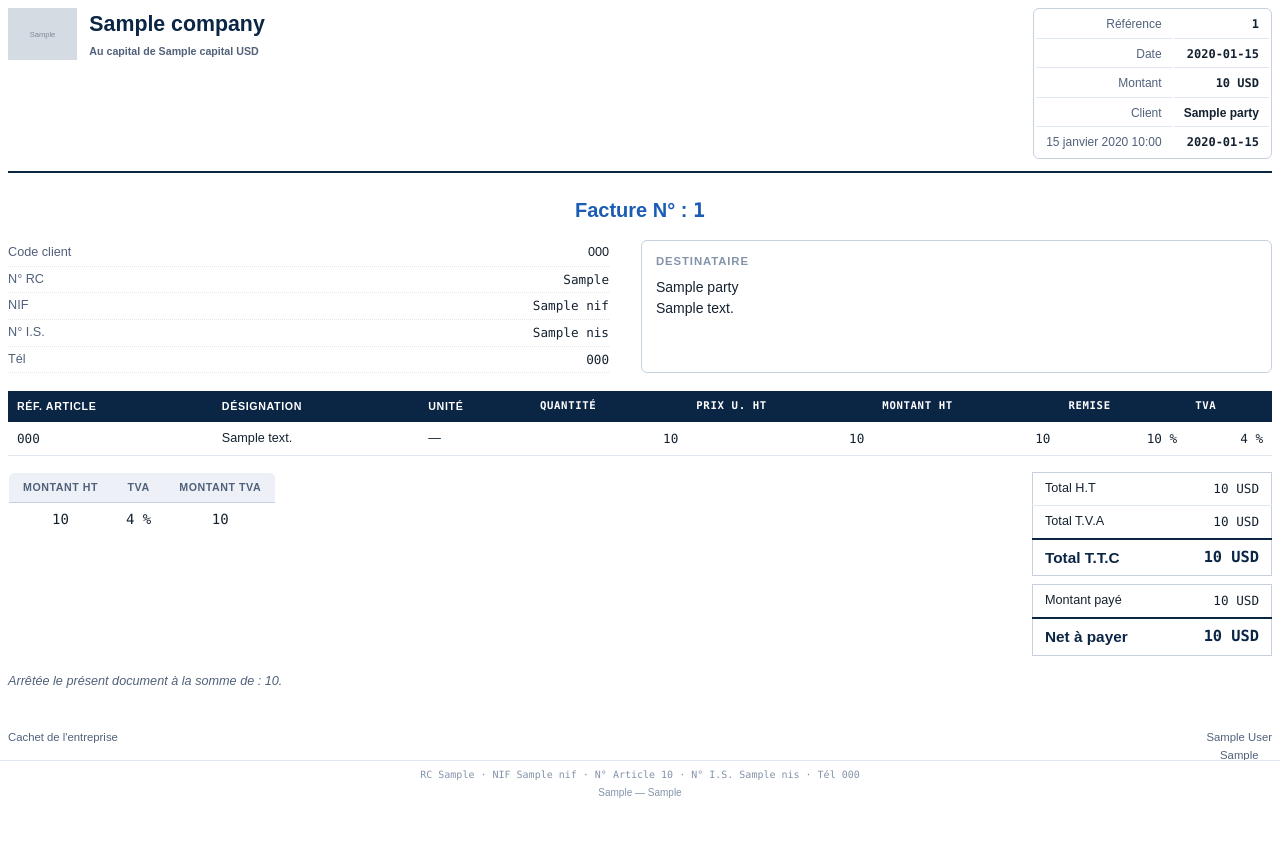
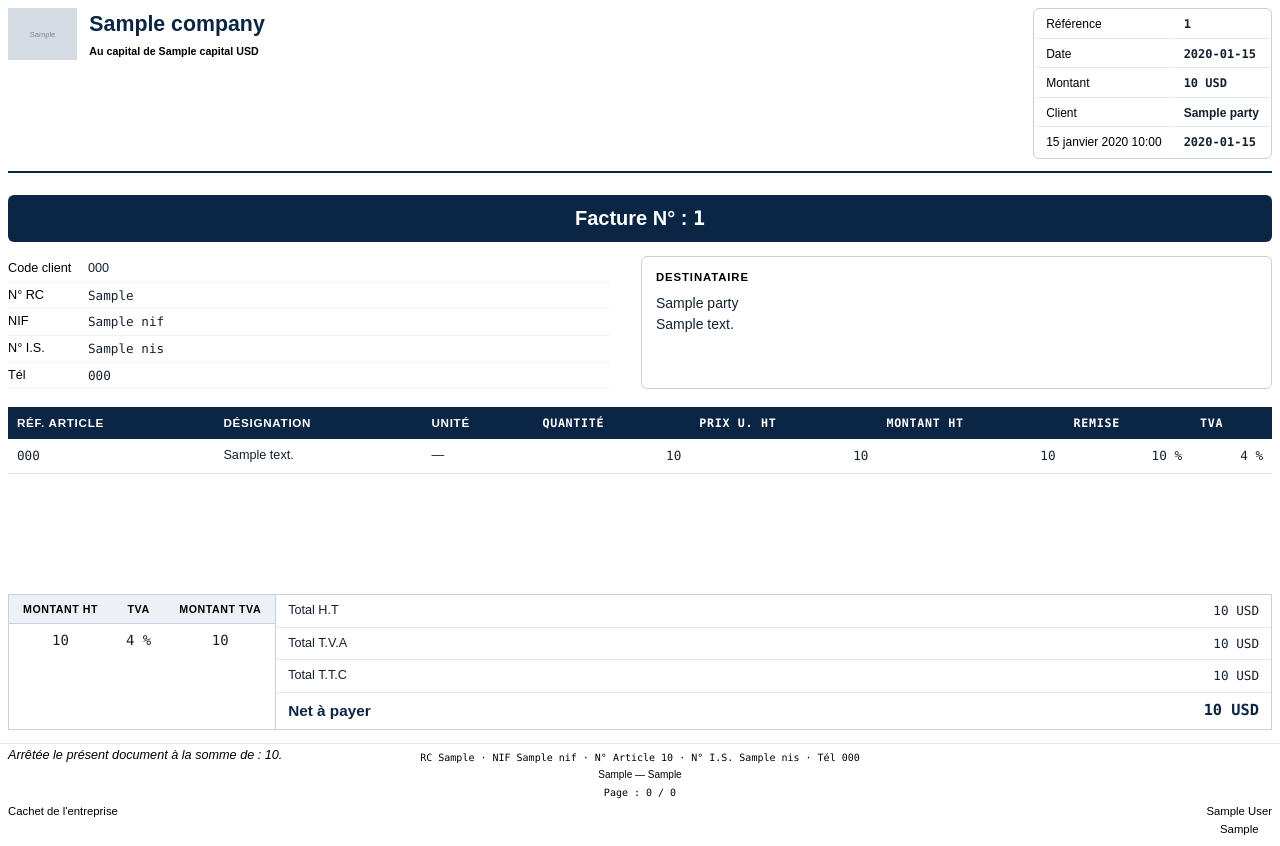
Before and after one commit to Serinenh2/chamil, a Django app: template backend/templates/documents/invoice.html in a window 1280 px wide. Before the commit the page ends 798 px from the top, so only its background shows below. Run offline with Django 5.2, Linux system fonts and the light colour scheme; the template is opened without the code that fills it: most values are stand-ins (such as "Sample title", 1, 10 or a date in 2020); grey boxes marked "Sample" are stand-in pictures; data that the repository does not hold is empty; parts of the project's set-up code (start-up, migrations or seed data) failed here and were passed over.

Commit message:
modification pdf

```diff
--- a/backend/templates/documents/base_document.html
+++ b/backend/templates/documents/base_document.html
@@ -19,56 +19,64 @@
   .identity img { height: 52px; width: auto; max-width: 140px; display: block; }
   .brand { font-size: 16pt; font-weight: 700; color: #0B2545; }
   .brand .capital { display: block; font-size: 8pt; font-weight: 600;
-                    color: #51617A; margin-top: 2px; }
+                    color: #000000; margin-top: 2px; }
   .ref-box { margin-left: auto; border: 1px solid #C6D1E0; border-radius: 6px; min-width: 210px; }
-  .ref-box tr td { padding: 4px 10px; font-size: 9pt; border-bottom: 1px solid #E1E7F0; }
+  .ref-box tr td { padding: 4px 10px; font-size: 9pt; border-bottom: 1px solid #E1E7F0;
+                   vertical-align: top; }
   .ref-box tr:last-child td { border-bottom: none; }
-  .ref-box td:first-child { color: #51617A; }
-  .ref-box td:last-child { font-weight: 600; text-align: end; }
+  .ref-box td:first-child { color: #000000; text-align: left; }
+  .ref-box td:last-child { font-weight: 600; text-align: left; }
 
-  h1.doc-title { text-align: center; font-size: 15pt; color: #1B5CB4;
-                 margin: 22px 0 14px; }
+  h1.doc-title { text-align: center; font-size: 15pt; color: #fff; background: #0B2545;
+                 margin: 22px 0 14px; padding: 8px 12px; border-radius: 6px; }
+  h1.doc-title .data { color: #fff; }
 
   .parties { display: flex; justify-content: space-between; gap: 32px; margin: 8px 0 18px; }
   .party-info { flex: 1; font-size: 9.5pt; }
-  .party-info div { display: flex; justify-content: space-between; gap: 10px;
-                     padding: 3px 0; border-bottom: 1px dotted #E1E7F0; }
-  .party-info div span:first-child { color: #51617A; }
+  .party-info div { display: flex; padding: 3px 0; border-bottom: 1px dotted #E1E7F0; }
+  .party-info div span:first-child { color: #000000; min-width: 70px; flex-shrink: 0; }
+  .party-info div span:last-child { margin-left: 10px; }
   .party-box { flex: 1; border: 1px solid #C6D1E0; border-radius: 6px; padding: 12px 14px; }
   .party-box b { display: block; font-size: 8.5pt; text-transform: uppercase;
-                 letter-spacing: .08em; color: #8393A9; margin-bottom: 6px; }
+                 letter-spacing: .08em; color: #000000; margin-bottom: 6px; }
 
   table.lines { width: 100%; border-collapse: collapse; margin-top: 8px; font-size: 9.5pt; }
   table.lines thead th { background: #0B2545; color: #fff; text-align: start; padding: 7px 9px;
-                         font-size: 8pt; text-transform: uppercase; letter-spacing: .06em; }
+                         font-size: 8.75pt; text-transform: uppercase; letter-spacing: .06em; }
   table.lines tbody td { padding: 7px 9px; border-bottom: 1px solid #E1E7F0; }
+  table.lines tbody tr.filler td { height: 90px; border-bottom: none; }
   td.num, th.num { text-align: end; font-family: "IBM Plex Mono", "Consolas", monospace;
                    direction: ltr; unicode-bidi: isolate; }
 
-  .totals-row { display: flex; justify-content: space-between; align-items: flex-start;
-               gap: 20px; margin-top: 16px; }
-  .totals-mini { border: 1px solid #C6D1E0; border-radius: 6px; border-collapse: collapse;
-                overflow: hidden; }
-  .totals-mini th { background: #EDF1F7; color: #51617A; padding: 6px 14px; font-size: 8pt;
+  .totals-combined { width: 100%; margin-top: 16px;
+                     border: 1px solid #C6D1E0; border-radius: 6px; border-collapse: collapse; }
+  .totals-mini-cell { vertical-align: top; width: 1px; border-right: 1px solid #C6D1E0; padding: 0; }
+  .totals-box-cell { vertical-align: top; padding: 0; }
+  .totals-mini { border-collapse: collapse; }
+  .totals-mini th { background: #EDF1F7; color: #000000; padding: 6px 14px; font-size: 8pt;
                     text-transform: uppercase; letter-spacing: .05em; border-bottom: 1px solid #C6D1E0; }
-  .totals-mini td { padding: 6px 14px; text-align: center; font-family: "IBM Plex Mono", "Consolas", monospace;
+  .totals-mini td { padding: 6px 14px; text-align: center; white-space: nowrap;
+                    font-family: "IBM Plex Mono", "Consolas", monospace;
                     direction: ltr; unicode-bidi: isolate; }
-  .totals-box { margin-left: auto; margin-inline-start: auto; min-width: 240px;
-               border: 1px solid #C6D1E0; border-radius: 6px; border-collapse: collapse; }
+  .totals-box { width: 100%; border-collapse: collapse; }
   .totals-box td { padding: 6px 12px; font-size: 9.5pt; border-bottom: 1px solid #E1E7F0; }
+  .totals-box td:first-child { white-space: nowrap; }
+  .totals-mini th { white-space: nowrap; }
   .totals-box tr:last-child td { border-bottom: none; font-weight: 700; font-size: 11.5pt;
-                                 color: #0B2545; border-top: 2px solid #0B2545; }
+                                 color: #0B2545; }
 
-  .amount-words { margin-top: 16px; font-size: 9.5pt; font-style: italic; color: #51617A; }
+  .amount-words { margin-top: 16px; font-size: 9.5pt; font-style: italic; color: #000000; }
 
   .signature-zone { display: flex; justify-content: space-between; margin-top: 34px; }
-  .sig { text-align: center; font-size: 8.5pt; color: #51617A; }
+  .sig { text-align: center; font-size: 8.5pt; color: #000000; }
   .sig img { max-height: 60px; display: block; margin: 0 auto 4px; }
 
   footer { position: fixed; bottom: 0; inset-inline: 0; font-size: 7.5pt;
-           color: #8393A9; text-align: center; border-top: 1px solid #E1E7F0;
+           color: #000000; text-align: center; border-top: 1px solid #E1E7F0;
            padding-top: 6px; }
   footer .legal { margin-top: 2px; }
+  footer .page-number { margin-top: 2px; font-family: "IBM Plex Mono", "Consolas", monospace; }
+  footer .page-number::after { content: "Page : " counter(page) " / " counter(pages); }
 </style>
 </head>
 <body>
@@ -141,10 +149,13 @@
       <td class="num">{{ line.vat_rate }} %</td>
     </tr>
   {% endfor %}
+    <tr class="filler"><td colspan="8"></td></tr>
   </tbody>
 </table>
 
-<div class="totals-row">
+<table class="totals-combined">
+    <tr>
+      <td class="totals-mini-cell">
         <table class="totals-mini">
           <tr><th>Montant HT</th><th>TVA</th><th>Montant TVA</th></tr>
           <tr>
@@ -153,14 +164,17 @@
             <td>{{ document.amount_vat }}</td>
           </tr>
         </table>
+      </td>
+      <td class="totals-box-cell">
         <table class="totals-box">
           <tr><td>Total H.T</td><td class="num">{{ document.amount_ht }} {{ settings.currency }}</td></tr>
           <tr><td>Total T.V.A</td><td class="num">{{ document.amount_vat }} {{ settings.currency }}</td></tr>
-    {% block totals_extra %}{% endblock %}
           <tr><td>Total T.T.C</td><td class="num">{{ document.amount_ttc }} {{ settings.currency }}</td></tr>
+          <tr><td>Net à payer</td><td class="num">{% block net_a_payer %}{{ document.amount_ttc }}{% endblock %} {{ settings.currency }}</td></tr>
         </table>
-</div>
-{% block after_totals %}{% endblock %}
+      </td>
+    </tr>
+  </table>
 
 <p class="amount-words">Arrêtée {% if kind == 'customer_invoice' %}la présente facture{% else %}le présent document{% endif %} à la somme de : {{ amount_words }}.</p>
 
@@ -184,6 +198,7 @@
     {{ settings.legal_mentions }}
     {% if settings.invoice_footer %} — {{ settings.invoice_footer }}{% endif %}
   </div>
+  <div class="page-number"></div>
 </footer>
 </body>
 </html>
--- a/backend/templates/documents/invoice.html
+++ b/backend/templates/documents/invoice.html
@@ -1,8 +1,3 @@
 {% extends "documents/base_document.html" %}
 {% block doc_title %}Facture{% endblock %}
-{% block after_totals %}
-<table class="totals-box" style="margin-top:8px">
-  <tr><td>Montant payé</td><td class="num">{{ document.paid_amount }} {{ settings.currency }}</td></tr>
-  <tr><td>Net à payer</td><td class="num">{{ document.balance }} {{ settings.currency }}</td></tr>
-</table>
-{% endblock %}
+{% block net_a_payer %}{{ document.balance }}{% endblock %}
```
Also changed, not shown: backend/apps/documents/word.py (+51 -5 lines). Lines whose indentation alone changed are shown as unchanged.
